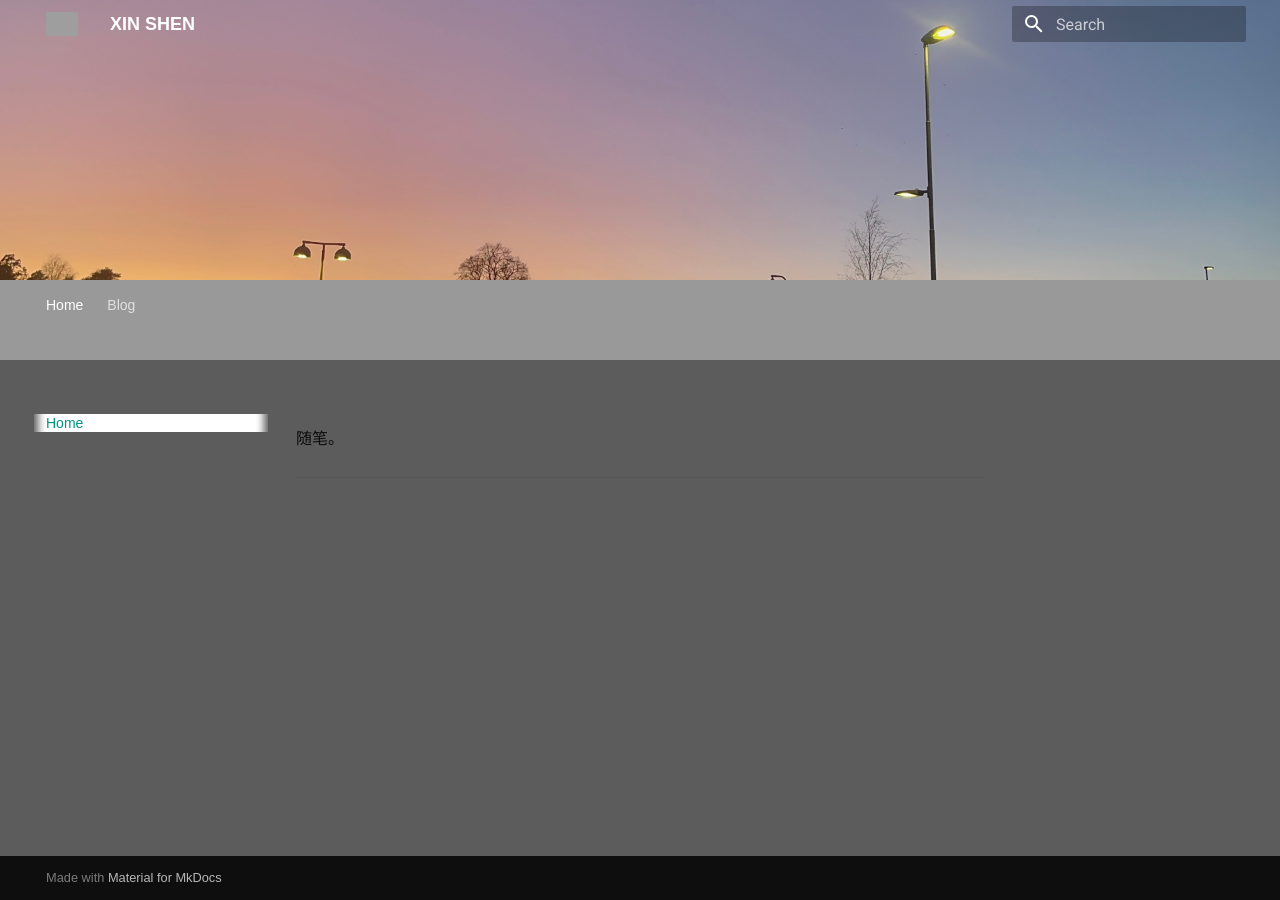
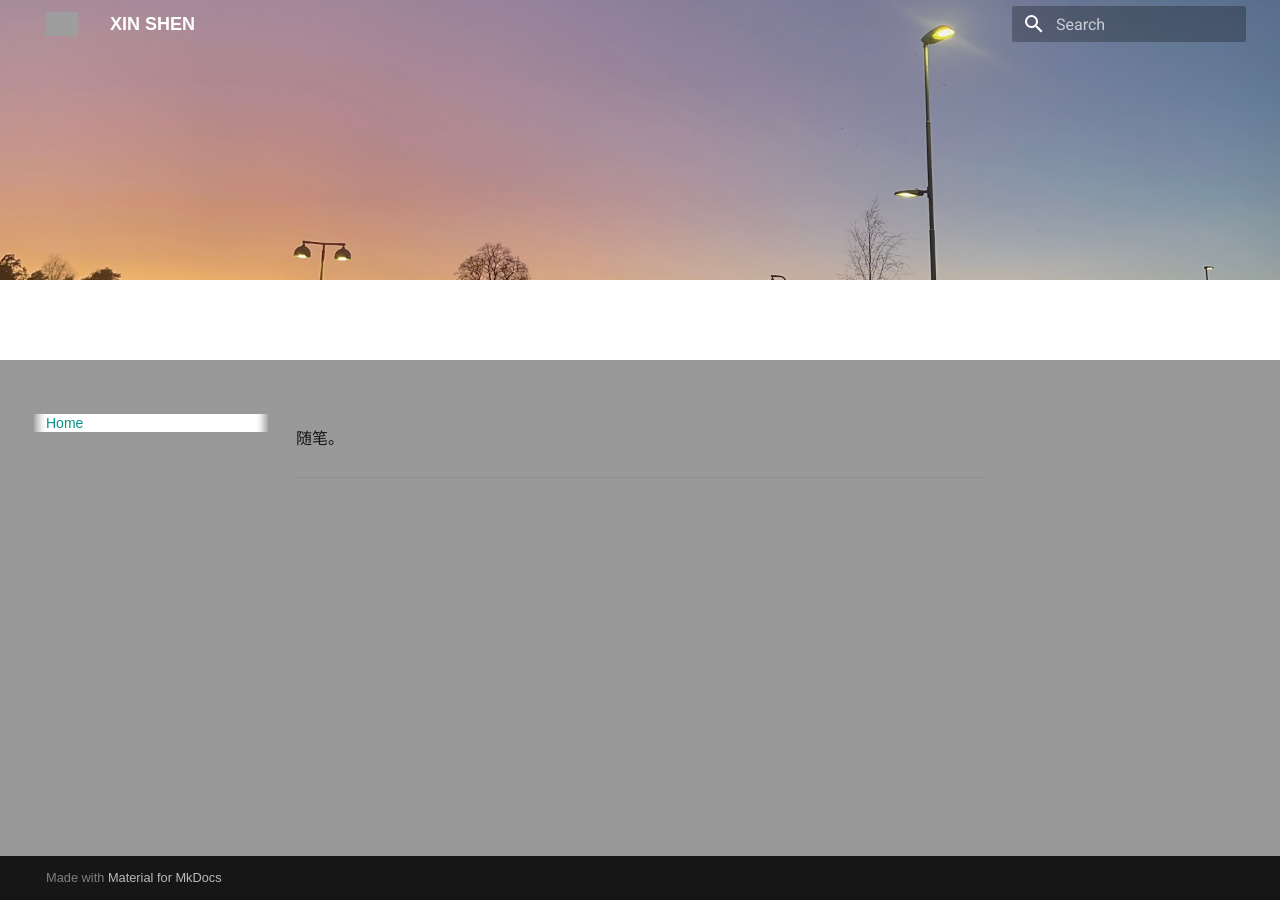
Before and after one commit to XINS3/WebXS, an MkDocs documentation site: the page built from docs/index.md, in a window 1280 px wide. Built offline with MkDocs 1.6.1 and Material for MkDocs 9.7.7, drawn with Linux system fonts in a browser that asks for light colours; grey boxes are pictures that could not be loaded.

Commit message:
Update custom.css

```diff
--- a/docs/stylesheets/custom.css
+++ b/docs/stylesheets/custom.css
@@ -45,7 +45,7 @@
     align-items: center;
 }
 /* 页面背景使用渐变 */
-body,
+
 .md-main{
 
     background-color: rgba(0, 0, 0, 0.4);
@@ -62,4 +62,5 @@ body,
 /* 设置手写体 */
 body {
     font-family: 'Fira Sans', sans-serif;
+    background: transparent;
 }
```
